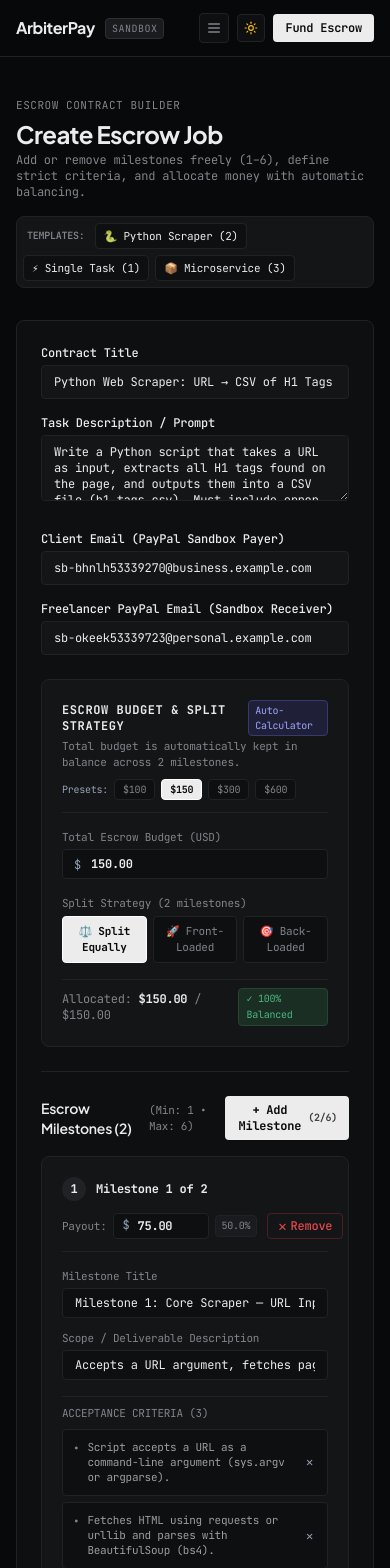
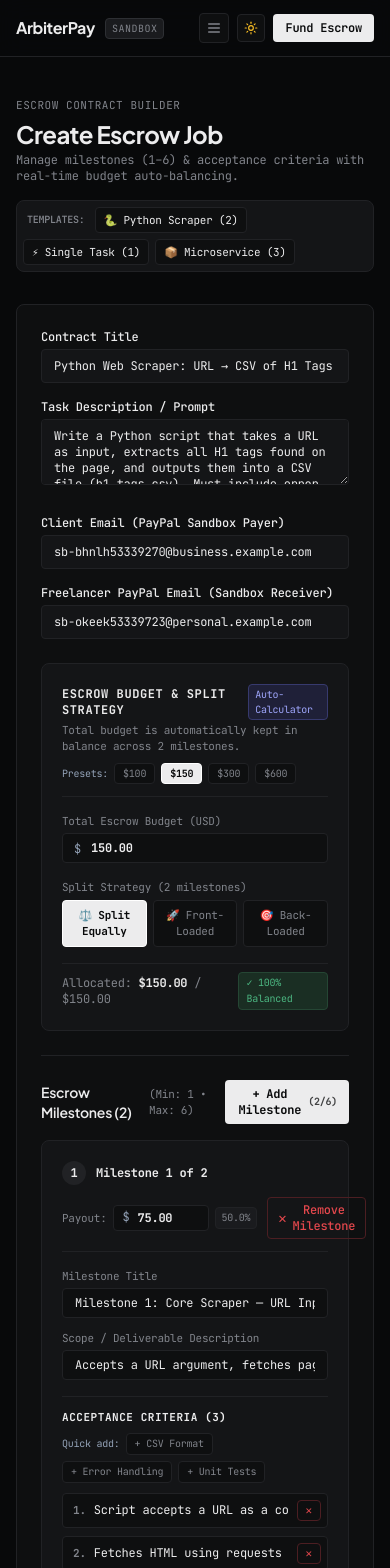
Before and after one commit to zerokali20/ArbiterPay, a Next.js app: page /jobs/new in a window 390 px wide. Shown: the top 1568 px of the page. Built offline with nearby package versions, Linux system fonts and the light colour scheme.

Commit message:
fix(criteria): make criterion add/delete/edit rock-solid with inline editing and index-based operations

```diff
--- a/app/jobs/new/page.tsx
+++ b/app/jobs/new/page.tsx
@@ -296,7 +296,6 @@ export default function NewJobPage() {
     if (splitStrategy === 'equal' || splitStrategy === 'front_loaded' || splitStrategy === 'back_loaded') {
       setMilestones(applySplitStrategyToMilestones(splitStrategy, newMilestonesList));
     } else {
-      // In custom mode, split equally to keep budget 100% balanced
       setMilestones(applySplitStrategyToMilestones('equal', newMilestonesList));
       setSplitStrategy('equal');
     }
@@ -331,7 +330,6 @@ export default function NewJobPage() {
     if (splitStrategy === 'equal' || splitStrategy === 'front_loaded' || splitStrategy === 'back_loaded') {
       setMilestones(applySplitStrategyToMilestones(splitStrategy, renumbered));
     } else {
-      // In custom mode, automatically distribute difference to the last remaining milestone
       const count = renumbered.length;
       const sumWithoutLast = renumbered
         .slice(0, count - 1)
@@ -341,52 +339,63 @@ export default function NewJobPage() {
     }
   };
 
-  // ── Criteria Management ──────────────────────────────────────────────────
-  const handleAddCriterion = (milestoneId: string) => {
-    const text = (criterionDrafts[milestoneId] || '').trim();
-    if (!text) return;
+  // ── Criteria Management (Rock-Solid Index-Based Operations) ───────────────
 
-    setMilestones((prev) =>
-      prev.map((m) => {
-        if (m.id !== milestoneId) return m;
-        const newCritId = `crit-${Date.now().toString().slice(-4)}-${Math.random().toString(36).slice(2, 5)}`;
-        return {
-          ...m,
-          criteria: [...m.criteria, { id: newCritId, description: text }],
-        };
-      })
-    );
-
-    setCriterionDrafts((prev) => ({ ...prev, [milestoneId]: '' }));
+  // 1. Edit an existing criterion's text directly
+  const handleCriterionChange = (milestoneIdx: number, critIdx: number, newText: string) => {
+    setMilestones((prev) => {
+      const copy = [...prev];
+      const targetM = { ...copy[milestoneIdx] };
+      const updatedCriteria = [...targetM.criteria];
+      updatedCriteria[critIdx] = {
+        ...updatedCriteria[critIdx],
+        description: newText,
+      };
+      targetM.criteria = updatedCriteria;
+      copy[milestoneIdx] = targetM;
+      return copy;
+    });
   };
 
-  const handleRemoveCriterion = (milestoneId: string, critId: string) => {
-    setMilestones((prev) =>
-      prev.map((m) => {
-        if (m.id !== milestoneId) return m;
-        if (m.criteria.length <= 1) {
-          alert('Each milestone must contain at least 1 verifiable acceptance criterion.');
-          return m;
-        }
-        return {
-          ...m,
-          criteria: m.criteria.filter((c) => c.id !== critId),
-        };
-      })
-    );
+  // 2. Add a criterion (via typed text, suggestion chip, or empty default)
+  const handleAddCriterion = (milestoneIdx: number, customText?: string) => {
+    const targetM = milestones[milestoneIdx];
+    if (!targetM) return;
+
+    const draftText = customText || (criterionDrafts[targetM.id] || '').trim();
+    const textToAdd =
+      draftText ||
+      `Criterion ${targetM.criteria.length + 1}: Implement and verify objective requirement.`;
+
+    const newCritId = `crit-${Date.now()}-${Math.random().toString(36).slice(2, 6)}`;
+
+    setMilestones((prev) => {
+      const copy = [...prev];
+      const m = { ...copy[milestoneIdx] };
+      m.criteria = [...m.criteria, { id: newCritId, description: textToAdd }];
+      copy[milestoneIdx] = m;
+      return copy;
+    });
+
+    // Clear input draft
+    if (criterionDrafts[targetM.id]) {
+      setCriterionDrafts((prev) => ({ ...prev, [targetM.id]: '' }));
+    }
   };
 
-  const handleCriterionPreset = (milestoneId: string, presetText: string) => {
-    setMilestones((prev) =>
-      prev.map((m) => {
-        if (m.id !== milestoneId) return m;
-        const newCritId = `crit-${Date.now().toString().slice(-4)}-${Math.random().toString(36).slice(2, 5)}`;
-        return {
-          ...m,
-          criteria: [...m.criteria, { id: newCritId, description: presetText }],
-        };
-      })
-    );
+  // 3. Remove a criterion by exact index
+  const handleRemoveCriterion = (milestoneIdx: number, critIdx: number) => {
+    setMilestones((prev) => {
+      const copy = [...prev];
+      const targetM = { ...copy[milestoneIdx] };
+      if (targetM.criteria.length <= 1) {
+        alert('Each milestone must contain at least 1 acceptance criterion. You can edit this criterion instead of deleting it.');
+        return prev;
+      }
+      targetM.criteria = targetM.criteria.filter((_, i) => i !== critIdx);
+      copy[milestoneIdx] = targetM;
+      return copy;
+    });
   };
 
   // ── Submit Job ───────────────────────────────────────────────────────────
@@ -405,6 +414,11 @@ export default function NewJobPage() {
         }
         if (!m.criteria || m.criteria.length === 0) {
           throw new Error(`Milestone "${m.title}" must have at least 1 acceptance criterion.`);
+        }
+        for (const c of m.criteria) {
+          if (!c.description || !c.description.trim()) {
+            throw new Error(`A criterion in "${m.title}" cannot be blank.`);
+          }
         }
       }
 
@@ -461,7 +475,7 @@ export default function NewJobPage() {
             Create Escrow Job
           </h1>
           <p className="text-xs font-mono text-slate-600 dark:text-[#81848b] mt-0.5">
-            Add or remove milestones freely (1–6), define strict criteria, and allocate money with automatic balancing.
+            Manage milestones (1–6) &amp; acceptance criteria with real-time budget auto-balancing.
           </p>
         </div>
 
@@ -471,21 +485,21 @@ export default function NewJobPage() {
           <button
             type="button"
             onClick={() => applyTaskPreset('python_scraper')}
-            className="px-2 py-1 rounded bg-white dark:bg-[#0e0f10] text-slate-800 dark:text-[#ececed] border border-slate-200 dark:border-[#212225] hover:border-indigo-400 dark:hover:border-[#4cb782] text-[11px] transition-colors"
+            className="px-2 py-1 rounded bg-white dark:bg-[#0e0f10] text-slate-800 dark:text-[#ececed] border border-slate-200 dark:border-[#212225] hover:border-indigo-400 dark:hover:border-[#4cb782] text-[11px] transition-colors cursor-pointer"
           >
             🐍 Python Scraper (2)
           </button>
           <button
             type="button"
             onClick={() => applyTaskPreset('single_task')}
-            className="px-2 py-1 rounded bg-white dark:bg-[#0e0f10] text-slate-800 dark:text-[#ececed] border border-slate-200 dark:border-[#212225] hover:border-indigo-400 dark:hover:border-[#4cb782] text-[11px] transition-colors"
+            className="px-2 py-1 rounded bg-white dark:bg-[#0e0f10] text-slate-800 dark:text-[#ececed] border border-slate-200 dark:border-[#212225] hover:border-indigo-400 dark:hover:border-[#4cb782] text-[11px] transition-colors cursor-pointer"
           >
             ⚡ Single Task (1)
           </button>
           <button
             type="button"
             onClick={() => applyTaskPreset('microservice')}
-            className="px-2 py-1 rounded bg-white dark:bg-[#0e0f10] text-slate-800 dark:text-[#ececed] border border-slate-200 dark:border-[#212225] hover:border-indigo-400 dark:hover:border-[#4cb782] text-[11px] transition-colors"
+            className="px-2 py-1 rounded bg-white dark:bg-[#0e0f10] text-slate-800 dark:text-[#ececed] border border-slate-200 dark:border-[#212225] hover:border-indigo-400 dark:hover:border-[#4cb782] text-[11px] transition-colors cursor-pointer"
           >
             📦 Microservice (3)
           </button>
@@ -557,7 +571,7 @@ export default function NewJobPage() {
             <div>
               <div className="flex items-center gap-2">
                 <span className="text-xs font-mono font-bold text-slate-900 dark:text-[#ececed] uppercase tracking-wider">
-                  Escrow Budget & Split Strategy
+                  Escrow Budget &amp; Split Strategy
                 </span>
                 <span className="text-[10px] font-mono px-1.5 py-0.5 rounded bg-indigo-50 text-indigo-700 border border-indigo-200 dark:bg-[#1f2038] dark:text-[#9fa6fc] dark:border-[#373a6e]">
                   Auto-Calculator
@@ -576,7 +590,7 @@ export default function NewJobPage() {
                   key={preset}
                   type="button"
                   onClick={() => handlePresetBudget(preset)}
-                  className={`px-2 py-0.5 rounded text-[10px] font-mono border transition-colors ${
+                  className={`px-2 py-0.5 rounded text-[10px] font-mono border transition-colors cursor-pointer ${
                     parseFloat(totalBudget) === preset
                       ? 'bg-slate-900 text-white dark:bg-[#ececed] dark:text-[#08090a] border-slate-900 dark:border-white font-bold'
                       : 'bg-white dark:bg-[#0e0f10] text-slate-700 dark:text-[#81848b] border-slate-200 dark:border-[#212225] hover:border-slate-400'
@@ -617,7 +631,7 @@ export default function NewJobPage() {
                 <button
                   type="button"
                   onClick={() => handleStrategyChange('equal')}
-                  className={`px-2 py-1.5 rounded text-[11px] font-mono border text-center transition-colors ${
+                  className={`px-2 py-1.5 rounded text-[11px] font-mono border text-center transition-colors cursor-pointer ${
                     splitStrategy === 'equal'
                       ? 'bg-slate-900 text-white dark:bg-[#ececed] dark:text-[#08090a] border-slate-900 dark:border-white font-bold'
                       : 'bg-white dark:bg-[#0e0f10] text-slate-700 dark:text-[#81848b] border-slate-200 dark:border-[#212225] hover:bg-slate-100 dark:hover:bg-[#1a1b1e]'
@@ -628,7 +642,7 @@ export default function NewJobPage() {
                 <button
                   type="button"
                   onClick={() => handleStrategyChange('front_loaded')}
-                  className={`px-2 py-1.5 rounded text-[11px] font-mono border text-center transition-colors ${
+                  className={`px-2 py-1.5 rounded text-[11px] font-mono border text-center transition-colors cursor-pointer ${
                     splitStrategy === 'front_loaded'
                       ? 'bg-slate-900 text-white dark:bg-[#ececed] dark:text-[#08090a] border-slate-900 dark:border-white font-bold'
                       : 'bg-white dark:bg-[#0e0f10] text-slate-700 dark:text-[#81848b] border-slate-200 dark:border-[#212225] hover:bg-slate-100 dark:hover:bg-[#1a1b1e]'
@@ -639,7 +653,7 @@ export default function NewJobPage() {
                 <button
                   type="button"
                   onClick={() => handleStrategyChange('back_loaded')}
-                  className={`px-2 py-1.5 rounded text-[11px] font-mono border text-center transition-colors ${
+                  className={`px-2 py-1.5 rounded text-[11px] font-mono border text-center transition-colors cursor-pointer ${
                     splitStrategy === 'back_loaded'
                       ? 'bg-slate-900 text-white dark:bg-[#ececed] dark:text-[#08090a] border-slate-900 dark:border-white font-bold'
                       : 'bg-white dark:bg-[#0e0f10] text-slate-700 dark:text-[#81848b] border-slate-200 dark:border-[#212225] hover:bg-slate-100 dark:hover:bg-[#1a1b1e]'
@@ -775,14 +789,14 @@ export default function NewJobPage() {
                             ? 'An escrow job requires at least 1 milestone'
                             : `Remove Milestone ${idx + 1}`
                         }
-                        className={`inline-flex items-center gap-1 px-2.5 py-1 rounded text-xs font-mono font-medium transition-colors ${
+                        className={`inline-flex items-center gap-1.5 px-2.5 py-1 rounded text-xs font-mono font-medium transition-colors ${
                           milestones.length <= 1
                             ? 'opacity-30 cursor-not-allowed text-slate-400 border border-transparent'
                             : 'text-rose-600 hover:text-white hover:bg-rose-600 dark:text-[#e5484d] dark:hover:bg-[#e5484d] dark:hover:text-white border border-rose-200 dark:border-[#4c1e22] cursor-pointer'
                         }`}
                       >
                         <span className="text-sm leading-none font-bold">✕</span>
-                        <span>Remove</span>
+                        <span>Remove Milestone</span>
                       </button>
                     </div>
                   </div>
@@ -824,78 +838,89 @@ export default function NewJobPage() {
                     </div>
                   </div>
 
-                  {/* Criteria Checklist */}
-                  <div className="space-y-2 pt-2 border-t border-slate-200 dark:border-[#212225]">
-                    <div className="flex justify-between items-center">
-                      <span className="text-[11px] text-slate-500 dark:text-[#81848b] uppercase">
+                  {/* ── Criteria Checklist ─────────────────────────────────── */}
+                  <div className="space-y-2.5 pt-3 border-t border-slate-200 dark:border-[#212225]">
+                    <div className="flex flex-col sm:flex-row justify-between items-start sm:items-center gap-2">
+                      <span className="text-[11px] font-bold text-slate-700 dark:text-[#ececed] uppercase tracking-wider">
                         Acceptance Criteria ({m.criteria.length})
                       </span>
-                      {/* Criteria Quick Suggestions */}
-                      <div className="hidden sm:flex items-center gap-1.5">
+
+                      {/* Criteria Quick Suggestions — ALWAYS VISIBLE on all viewports */}
+                      <div className="flex flex-wrap items-center gap-1.5">
                         <span className="text-[10px] text-slate-400">Quick add:</span>
                         <button
                           type="button"
-                          onClick={() => handleCriterionPreset(m.id, 'Output matches expected CSV formatting and schema.')}
-                          className="text-[10px] px-1.5 py-0.5 rounded bg-white dark:bg-[#0e0f10] border border-slate-200 dark:border-[#212225] text-slate-600 dark:text-[#81848b] hover:text-indigo-600 dark:hover:text-white"
+                          onClick={() => handleAddCriterion(idx, 'Outputs clean, valid CSV format with header row.')}
+                          className="text-[10px] px-2 py-0.5 rounded bg-white dark:bg-[#0e0f10] border border-slate-200 dark:border-[#212225] text-slate-700 dark:text-[#81848b] hover:text-indigo-600 dark:hover:text-white hover:border-indigo-300 dark:hover:border-[#4cb782] transition-colors cursor-pointer"
                         >
                           + CSV Format
                         </button>
                         <button
                           type="button"
-                          onClick={() => handleCriterionPreset(m.id, 'Handles invalid inputs and network errors gracefully.')}
-                          className="text-[10px] px-1.5 py-0.5 rounded bg-white dark:bg-[#0e0f10] border border-slate-200 dark:border-[#212225] text-slate-600 dark:text-[#81848b] hover:text-indigo-600 dark:hover:text-white"
+                          onClick={() => handleAddCriterion(idx, 'Handles invalid inputs, network timeouts, and non-200 HTTP codes.')}
+                          className="text-[10px] px-2 py-0.5 rounded bg-white dark:bg-[#0e0f10] border border-slate-200 dark:border-[#212225] text-slate-700 dark:text-[#81848b] hover:text-indigo-600 dark:hover:text-white hover:border-indigo-300 dark:hover:border-[#4cb782] transition-colors cursor-pointer"
                         >
                           + Error Handling
                         </button>
                         <button
                           type="button"
-                          onClick={() => handleCriterionPreset(m.id, 'Automated unit tests with >80% coverage.')}
-                          className="text-[10px] px-1.5 py-0.5 rounded bg-white dark:bg-[#0e0f10] border border-slate-200 dark:border-[#212225] text-slate-600 dark:text-[#81848b] hover:text-indigo-600 dark:hover:text-white"
+                          onClick={() => handleAddCriterion(idx, 'Automated unit tests passing with >80% code coverage.')}
+                          className="text-[10px] px-2 py-0.5 rounded bg-white dark:bg-[#0e0f10] border border-slate-200 dark:border-[#212225] text-slate-700 dark:text-[#81848b] hover:text-indigo-600 dark:hover:text-white hover:border-indigo-300 dark:hover:border-[#4cb782] transition-colors cursor-pointer"
                         >
                           + Unit Tests
                         </button>
                       </div>
                     </div>
 
-                    {/* Criteria items list */}
-                    <div className="space-y-1.5">
+                    {/* Criteria items list — with inline editing and rock-solid delete */}
+                    <div className="space-y-2">
                       {m.criteria.map((c, cIdx) => (
                         <div
                           key={c.id || cIdx}
-                          className="flex items-center justify-between gap-2 p-2.5 rounded bg-white dark:bg-[#0e0f10] border border-slate-200 dark:border-[#212225] text-slate-700 dark:text-[#9b9da3] text-[11px] group"
+                          className="flex items-center gap-2 p-1.5 sm:p-2 rounded bg-white dark:bg-[#0e0f10] border border-slate-200 dark:border-[#212225] text-slate-700 dark:text-[#9b9da3] text-xs transition-colors"
                         >
-                          <div className="flex items-start gap-2 flex-1">
-                            <span className="text-slate-400 dark:text-[#81848b] font-bold">•</span>
-                            <span className="leading-snug">{c.description}</span>
-                          </div>
+                          <span className="text-slate-400 dark:text-[#81848b] font-mono text-[11px] font-bold pl-1 shrink-0 select-none">
+                            {cIdx + 1}.
+                          </span>
 
-                          {/* Remove criterion button */}
+                          {/* Inline editable criterion input */}
+                          <input
+                            type="text"
+                            required
+                            value={c.description}
+                            onChange={(e) => handleCriterionChange(idx, cIdx, e.target.value)}
+                            className="flex-1 bg-transparent text-xs font-mono text-slate-900 dark:text-[#ececed] focus:outline-none focus:underline"
+                            placeholder="Type verifiable criterion description..."
+                          />
+
+                          {/* Delete criterion button */}
                           <button
                             type="button"
-                            onClick={() => handleRemoveCriterion(m.id, c.id)}
+                            onClick={() => handleRemoveCriterion(idx, cIdx)}
                             disabled={m.criteria.length <= 1}
-                            className={`p-1 rounded text-xs transition-colors ${
+                            className={`px-2 py-1 rounded text-[11px] font-mono transition-colors flex items-center gap-1 shrink-0 ${
                               m.criteria.length <= 1
-                                ? 'opacity-20 cursor-not-allowed text-slate-400'
-                                : 'text-slate-400 hover:text-rose-600 dark:hover:text-[#e5484d] hover:bg-rose-50 dark:hover:bg-[#211617] cursor-pointer'
+                                ? 'opacity-25 cursor-not-allowed text-slate-400'
+                                : 'text-rose-600 hover:text-white hover:bg-rose-600 dark:text-[#e5484d] dark:hover:bg-[#e5484d] dark:hover:text-white border border-rose-200 dark:border-[#4c1e22] cursor-pointer'
                             }`}
                             title={
                               m.criteria.length <= 1
                                 ? 'Milestone must have at least 1 criterion'
-                                : 'Delete criterion'
+                                : 'Delete this criterion'
                             }
                           >
-                            ✕
+                            <span className="font-bold leading-none">✕</span>
+                            <span className="hidden sm:inline">Delete</span>
                           </button>
                         </div>
                       ))}
                     </div>
 
-                    {/* Add new custom criterion input */}
+                    {/* Add new custom criterion row */}
                     <div className="flex gap-2 pt-1">
                       <input
                         type="text"
-                        placeholder="Add verifiable acceptance criterion (e.g. Script extracts H1 tags using bs4)..."
+                        placeholder="Type new acceptance criterion (or click + Add Criterion to insert a blank one)..."
                         value={criterionDrafts[m.id] || ''}
                         onChange={(e) =>
                           setCriterionDrafts((prev) => ({ ...prev, [m.id]: e.target.value }))
@@ -903,17 +928,18 @@ export default function NewJobPage() {
                         onKeyDown={(e) => {
                           if (e.key === 'Enter') {
                             e.preventDefault();
-                            handleAddCriterion(m.id);
+                            handleAddCriterion(idx);
                           }
                         }}
-                        className="flex-1 rounded bg-white dark:bg-[#0e0f10] border border-slate-200 dark:border-[#212225] px-3 py-1.5 text-[11px] text-slate-900 dark:text-[#ececed] focus:outline-none focus:border-indigo-500 dark:focus:border-[#4cb782]"
+                        className="flex-1 rounded bg-white dark:bg-[#0e0f10] border border-slate-200 dark:border-[#212225] px-3 py-2 text-xs font-mono text-slate-900 dark:text-[#ececed] focus:outline-none focus:border-indigo-500 dark:focus:border-[#4cb782] placeholder:text-slate-400"
                       />
                       <button
                         type="button"
-                        onClick={() => handleAddCriterion(m.id)}
-                        className="px-3 py-1.5 rounded bg-slate-200 text-slate-800 dark:bg-[#1a1b1e] dark:text-[#ececed] hover:bg-slate-300 dark:hover:bg-[#212225] text-[11px] font-bold transition-colors cursor-pointer"
+                        onClick={() => handleAddCriterion(idx)}
+                        className="px-3.5 py-2 rounded bg-slate-900 text-white dark:bg-[#ececed] dark:text-[#08090a] hover:bg-slate-800 dark:hover:bg-white text-xs font-mono font-bold transition-colors cursor-pointer shadow-sm shrink-0 flex items-center gap-1"
                       >
-                        + Add Criterion
+                        <span>+</span>
+                        <span>Add Criterion</span>
                       </button>
                     </div>
                   </div>
```
